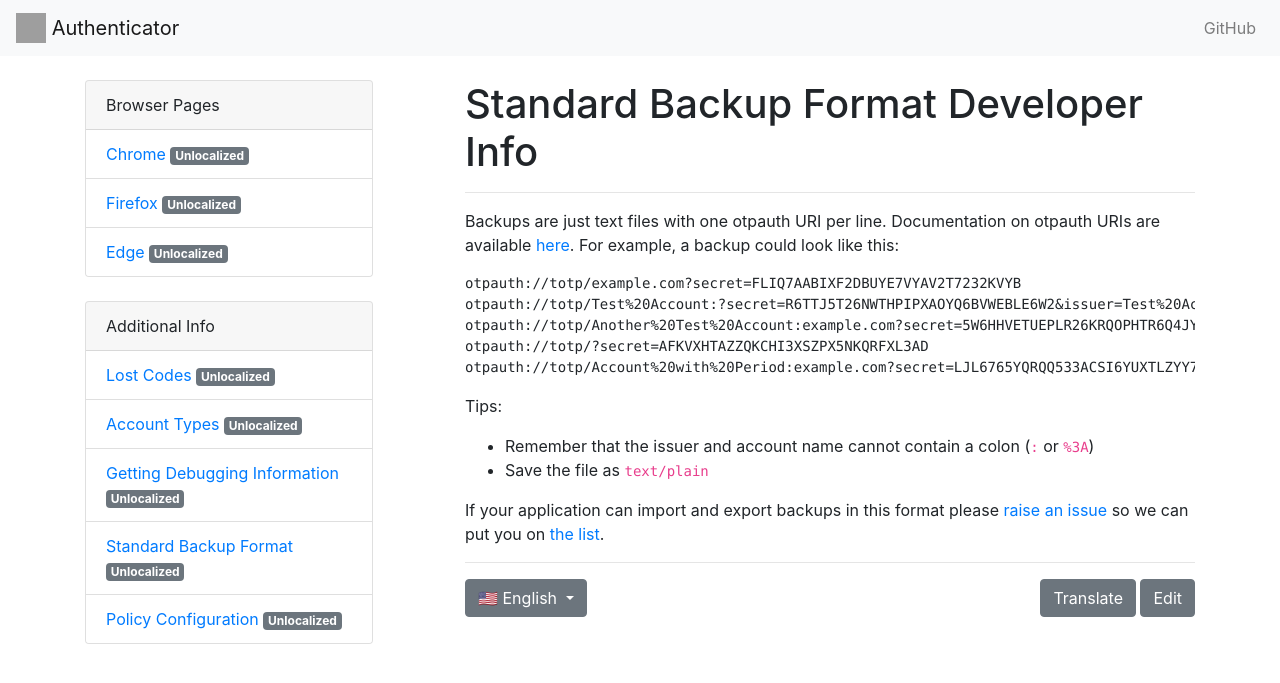
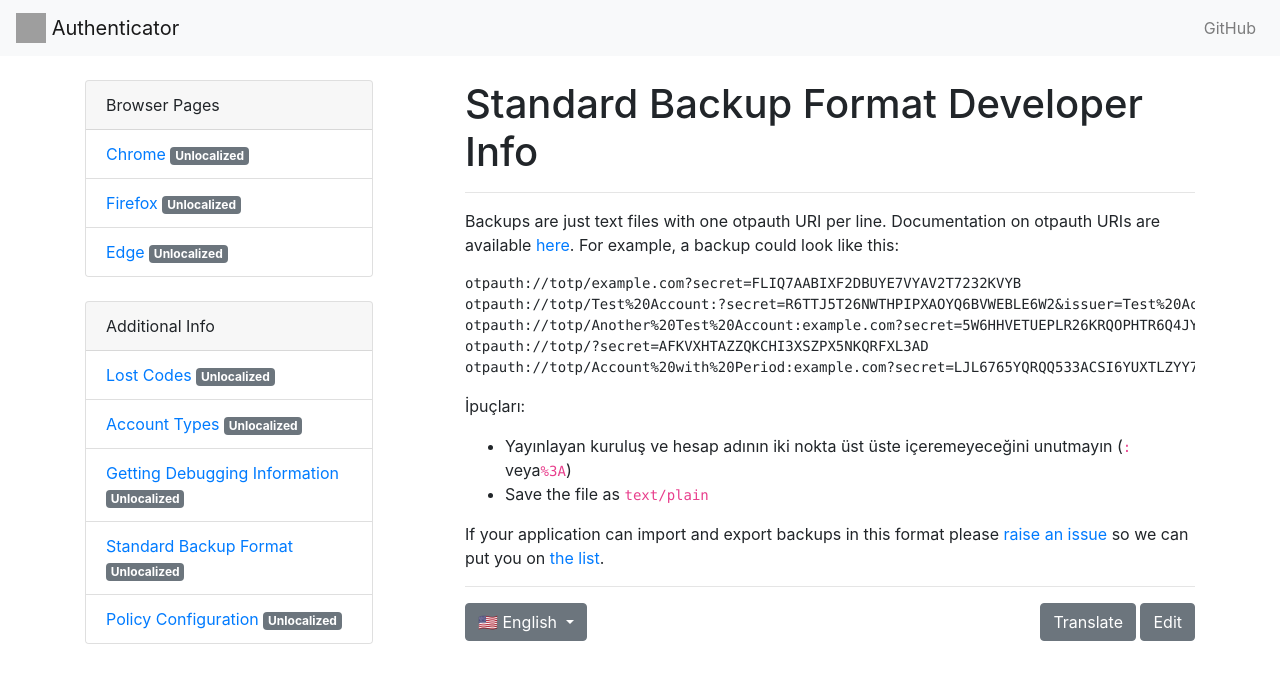
Before and after one commit to Authenticator-Extension/authenticator.cc, a Jekyll site: the page built from docs/tr/otp-backup-developer.md, in a window 1280 px wide. Shown: the top 683 px of the page. Built offline with Jekyll 4.4.1, drawn with Linux system fonts in a browser that asks for light colours; our own code applies the rules of GitHub Pages for plain Markdown files; grey boxes are pictures that could not be loaded.

Commit message:
New translations otp-backup-developer.md (Turkish)

```diff
--- a/docs/tr/otp-backup-developer.md
+++ b/docs/tr/otp-backup-developer.md
@@ -14,9 +14,9 @@ Backups are just text files with one otpauth URI per line. Documentation on otpa
     otpauth://totp/Account%20with%20Period:example.com?secret=LJL6765YQRQQ533ACSI6YUXTLZYY7GBI&issuer=Account%20with%20Period&period=60
 
 
-Tips:
+İpuçları:
 
-- Remember that the issuer and account name cannot contain a colon (`:` or `%3A`)
+- Yayınlayan kuruluş ve hesap adının iki nokta üst üste içeremeyeceğini unutmayın (`:` veya`%3A`)
 - Save the file as `text/plain`
 
 If your application can import and export backups in this format please [raise an issue](https://github.com/Authenticator-Extension/authenticator.cc/issues/new) so we can put you on [the list](otp-backup).
```
